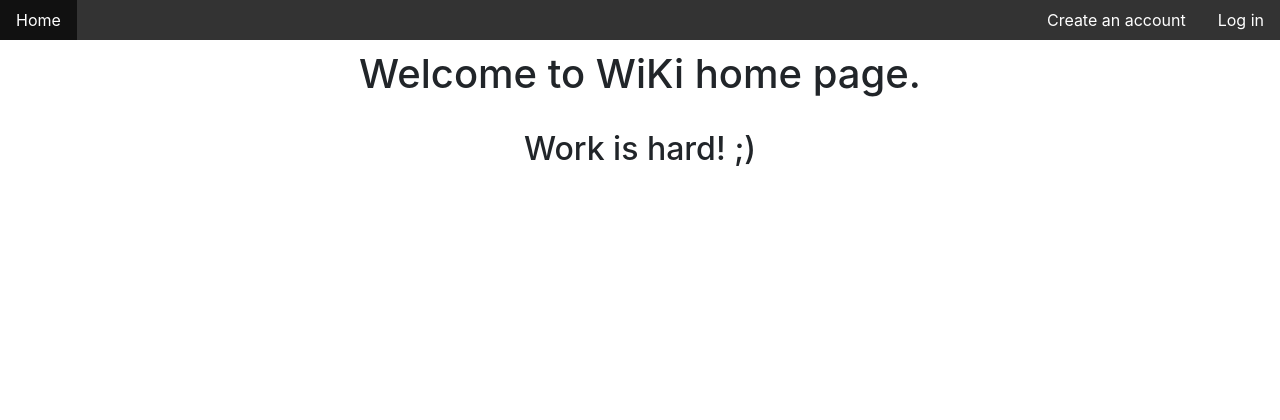
After one commit to PharmOstrovIT/it_faq, a Django app: page /wiki/ in a window 1280 px wide. The commit adds this page. Shown: the top 420 px of the page. Run offline with Django 4.2, Linux system fonts and the light colour scheme.

Commit message:
Ver 0.01
Fixed: return pade to user login

```diff
--- a/mysite/main/templates/main/includes/navbar.html
+++ b/mysite/main/templates/main/includes/navbar.html
@@ -40,7 +40,7 @@ li a:hover:not(.active) {
         {% if user.is_authenticated %}
 
         <li class="nav-item">
-          <a class="nav-link" href="/">Home</a>
+          <a class="nav-link" href="/wiki">Home</a>
         </li>
 
         <li class="nav-item">
@@ -55,7 +55,7 @@ li a:hover:not(.active) {
           <a class="nav-link" href="/logout">Log out</a>
         </li>
         <li style="float:right" class="nav-item">
-          <a class="nav-link" href="/">Welcome, {{user.username}}</a>
+          <a class="nav-link" href="/wiki">Welcome, {{user.username}}</a>
         </li>
 
 
--- /dev/null
+++ b/mysite/main/templates/main/wiki.html
@@ -0,0 +1,11 @@
+{% extends 'main/header.html' %}
+
+
+  {% block content %}
+    <div style="padding:20px;margin-top:30px;height:1500px;">
+      <div class="text-center">
+        <h1>Welcome to WiKi home page.</h1><br>
+        <h2>Work is hard! ;)</h2>
+      </div>
+    </div>
+  {% endblock %}
--- a/mysite/main/urls.py
+++ b/mysite/main/urls.py
@@ -6,6 +6,7 @@ app_name = "main"
 
 urlpatterns = [
     path("", views.homepage, name="homepage"),
+    path("wiki/", views.wiki, name="wiki"),
     path("register/", views.register_request, name="register"),
     path("login/", views.login_request, name="login"),
     path("logout/", views.logout_request, name="logout"),
--- a/mysite/main/views.py
+++ b/mysite/main/views.py
@@ -16,6 +16,10 @@ from django.contrib import messages
 
 def homepage(request):
     return render(request=request, template_name="main/home.html")
+
+
+def wiki(request):
+    return render(request=request, template_name="main/wiki.html")
 
 
 def apteki(request):
@@ -49,7 +53,7 @@ def login_request(request):
             if user is not None:
                 login(request, user)
                 messages.info(request, f"You are now logged in as {username}.")
-                return redirect("main:homepage")
+                return redirect("main:wiki")
             else:
                 messages.error(request, "Invalid username or password.")
         else:
```
